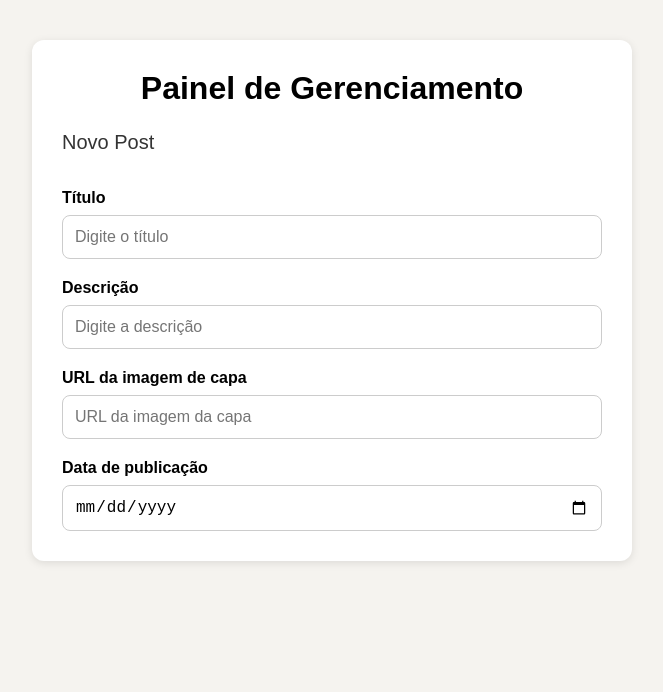
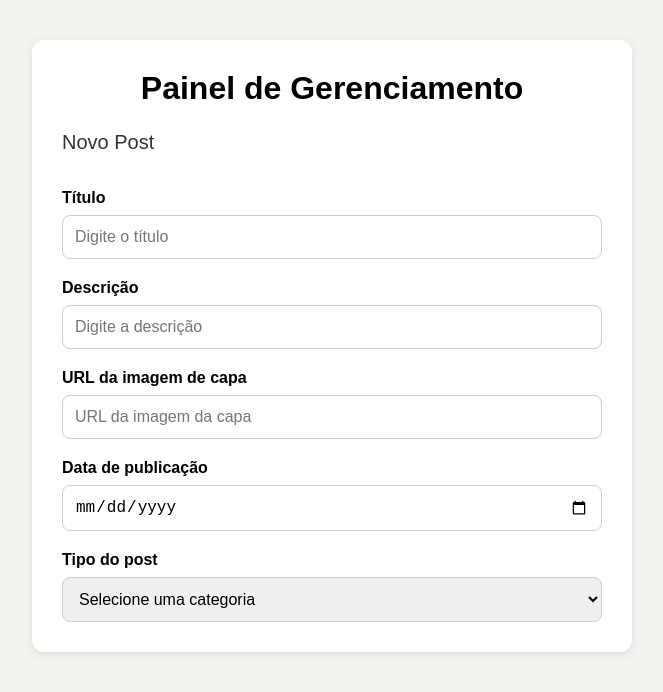
Before and after one commit to JoinvilleMaisTechM2/painel-gerenciamento, a React (Vite) app: page / in a window 1280 px wide. Shown: the top 692 px of the page, without its empty margins (308-971 px from the left). Built offline with nearby package versions, Linux system fonts and the light colour scheme.

Commit message:
feat: adicionar select para categoria do post

```diff
--- a/src/App.css
+++ b/src/App.css
@@ -56,6 +56,19 @@ h1 {
   border-color: #7c3aed;
 }
 
+.form-control select {
+  padding: 12px;
+  border: 1px solid #ccc;
+  border-radius: 8px;
+  font-size: 16px;
+  transition: border-color 0.2s ease;
+}
+
+.form-control select:focus {
+  outline: none;
+  border-color: #7c3aed;
+}
+
 button {
   background-color: #2563eb;
   color: white;
--- a/src/App.jsx
+++ b/src/App.jsx
@@ -6,8 +6,7 @@ function App() {
   const [descricao, setDescricao] = useState('')
   const [urlImagem, setUrlImagem] = useState('')
   const [dataPublicacao, setDataPublicacao] = useState('')
-
-
+  const [categoria, setCategoria] = useState('')
 
   return (
     <div className="container">
@@ -59,6 +58,22 @@ function App() {
           />
         </div>
 
+        <div className="form-control">
+          <label htmlFor="categoria">Tipo do post</label>
+          <select
+            id="categoria"
+            value={categoria}
+            onChange={(e) => setCategoria(e.target.value)}
+          >
+            <option value="">Selecione uma categoria</option>
+            <option value="artigo">Artigo</option>
+            <option value="noticia">Notícia</option>
+            <option value="tutorial">Tutorial</option>
+            <option value="entrevista">Entrevista</option>
+          </select>
+        </div>
+
+
       </form>
     </div>
   )
```
